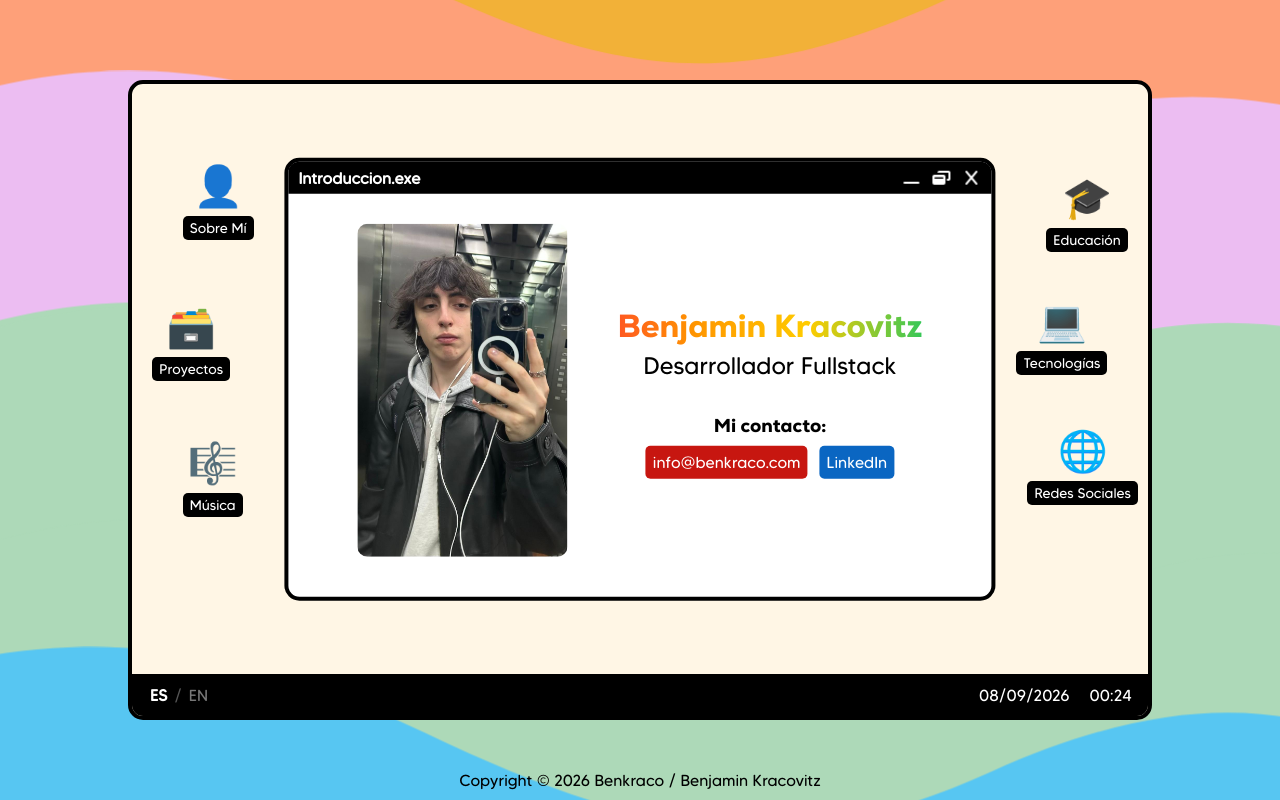
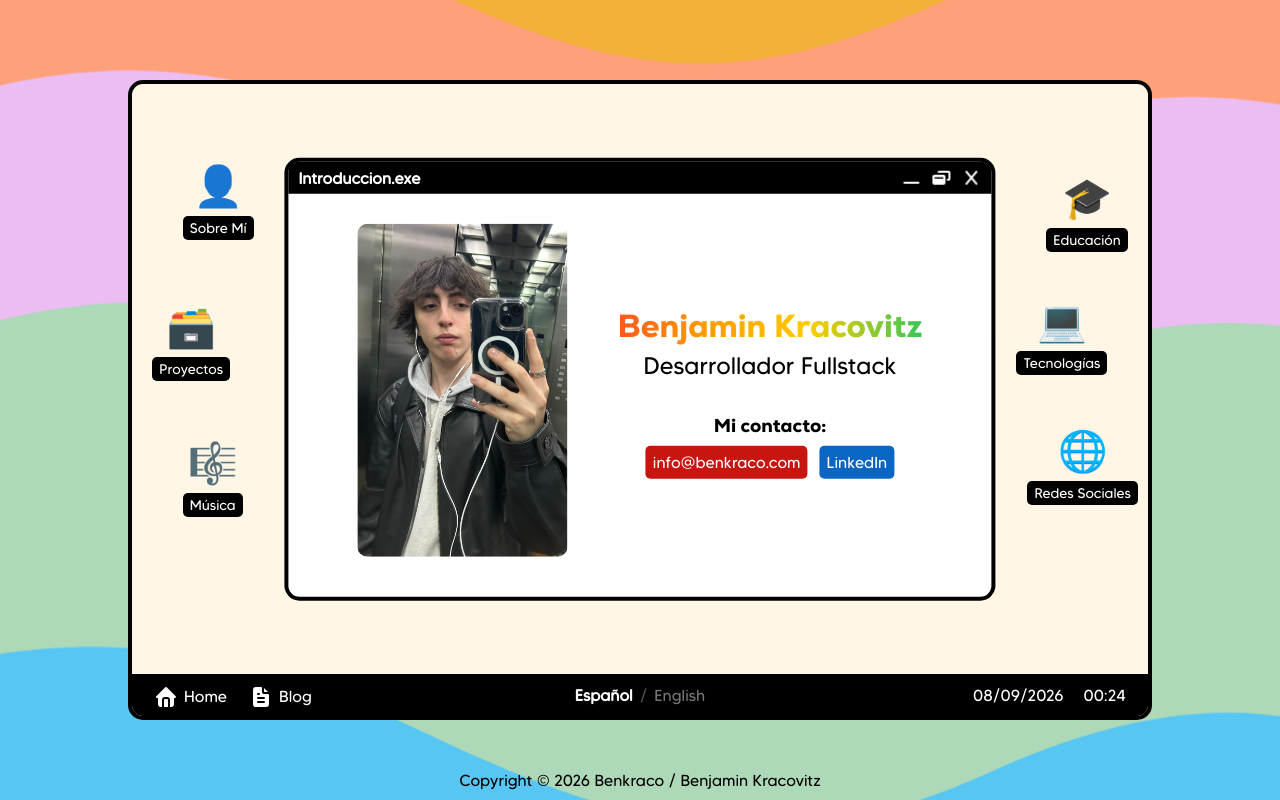
Before and after one commit to benkraco/portfolio, a React (Vite) app: page / in a window 1280 px wide. Built offline with nearby package versions, Linux system fonts and the light colour scheme.

Commit message:
Fix taskbar + copy email Intro

```diff
--- a/package.json
+++ b/package.json
@@ -10,6 +10,7 @@
     "preview": "vite preview"
   },
   "dependencies": {
+    "@tabler/icons-react": "^3.47.0",
     "i18next": "^26.4.2",
     "react": "^19.2.8",
     "react-dom": "^19.2.8",
--- a/src/App.jsx
+++ b/src/App.jsx
@@ -58,7 +58,7 @@ function App() {
         <AppWindow activeApp={activeApp} setActiveApp={setActiveApp} />
       </div>
 
-      <TaskBar />
+      <TaskBar setActiveApp={setActiveApp} />
     </div>
   );
 }
--- a/src/components/TaskBar.jsx
+++ b/src/components/TaskBar.jsx
@@ -1,10 +1,13 @@
 import useClock from "../hooks/useClock";
 import { useTranslation } from "react-i18next";
+import { IconHomeFilled, IconFileTextFilled } from "@tabler/icons-react";
 
-function TaskBar() {
+function TaskBar({ setActiveApp }) {
   const date = useClock();
   const { i18n } = useTranslation();
+
   let day = date.toLocaleDateString("en-GB");
+
   let time = date.toLocaleTimeString("en-US", {
     hour: "2-digit",
     minute: "2-digit",
@@ -17,6 +20,7 @@ function TaskBar() {
       month: "2-digit",
       year: "numeric",
     });
+
     time = date.toLocaleTimeString("en-US", {
       hour: "2-digit",
       minute: "2-digit",
@@ -28,15 +32,31 @@ function TaskBar() {
     i18n.changeLanguage(language);
   };
 
+  const handleHome = () => {
+    setActiveApp("intro");
+  };
+
   return (
     <nav className="taskbar">
       <div className="taskbar-left">
+        <button onClick={handleHome}>
+          <IconHomeFilled /> Home
+        </button>
+        <a
+          href="https://blog.benkraco.com"
+          target="_blank"
+          rel="noopener noreferrer"
+        >
+          <IconFileTextFilled /> Blog
+        </a>
+      </div>
+
       <div className="language-switcher">
         <button
           className={i18n.language === "es" ? "active" : ""}
           onClick={() => changeLanguage("es")}
         >
-            ES
+          Español
         </button>
 
         <span>/</span>
@@ -45,10 +65,10 @@ function TaskBar() {
           className={i18n.language === "en" ? "active" : ""}
           onClick={() => changeLanguage("en")}
         >
-            EN
+          English
         </button>
       </div>
-      </div>
+
       <div className="taskbar-right">
         <span className="taskbar-time">{day}</span>
         <span className="taskbar-time">{time}</span>
--- a/src/i18n/en.js
+++ b/src/i18n/en.js
@@ -17,7 +17,7 @@ const en = {
       title: "My projects",
     },
         education: {
-      highschool: "High School Diploma in Computer Science",
+      highschool: "High School (Computer Science)",
       elementaryschool: "Elementary School",
       kindergarten: "Kindergarten",
       cambridge: "December 2025"
--- a/src/pages/Intro.jsx
+++ b/src/pages/Intro.jsx
@@ -1,11 +1,9 @@
 import { useTranslation } from "react-i18next";
 import yo from "../assets/yo.jpeg";
-import { getAge } from "../hooks/useBirthday";
 import { useState } from "react";
 
 function Intro() {
   const { t } = useTranslation();
-  const age = getAge();
   const [copied, setCopied] = useState(false);
 
   const copyEmail = async () => {
--- a/src/style.css
+++ b/src/style.css
@@ -70,6 +70,7 @@ main {
 }
 
 .taskbar {
+  position: relative;
   flex-shrink: 0;
   width: 100%;
   height: 42px;
@@ -77,15 +78,46 @@ main {
   color: white;
   display: flex;
   align-items: center;
-  justify-content: space-between;
   padding: 0 16px;
   font-family: 'Tommy';
+}
+
+.taskbar-left {
+  display: flex;
+  align-items: center;
+  gap: 10px;
 }
 
 .taskbar-right {
   display: flex;
   align-items: center;
   gap: 20px;
+  margin-left: auto;
+  margin-right: 6px;
+}
+
+.taskbar-left button,
+.taskbar-left a {
+  border: none;
+  background: none;
+  color: #fff;
+  cursor: pointer;
+  margin-top: 3px;
+  display: flex;
+  justify-content: center;
+  align-items: center;
+  gap: 6px;
+  padding: 4px 6px;
+  font-family: inherit;
+  font-size: inherit;
+  text-decoration: none;
+  border-radius: 5px;
+  transition: background-color 0.075s ease;
+}
+
+.taskbar-left button:hover,
+.taskbar-left a:hover {
+  background-color: #333;
 }
 
 .taskbar-time {
@@ -93,8 +125,12 @@ main {
 }
 
 .language-switcher {
+  position: absolute;
+  left: 50%;
+  transform: translateX(-50%);
   display: flex;
   align-items: center;
+  justify-content: center;
   gap: 5px;
 }
 
@@ -135,12 +171,13 @@ main {
   border: none;
   background: none;
   font-family: 'Tommy';
+  border-radius: 10px;
   cursor: pointer;
+  transition: background-color 0.075s ease;
 }
 
 .desktop-app:hover {
   background-color: #d8d1c2;
-  border-radius: 10px;
 }
 
 .desktop-app-icon {
@@ -233,10 +270,11 @@ main {
   margin: 0;
   cursor: pointer;
   margin-top: 2px;
+  transition: background-color 0.075s ease;
 }
 
 .windowControls button:hover {
-  background-color: #3a3a3a;
+  background-color: #333;
   border-radius: 5px;
 }
 
@@ -287,8 +325,7 @@ main {
 .introTexts h1 {
   font-family: 'Nexa';
   position: relative;
-  background: linear-gradient(
-    90deg,
+  background: linear-gradient(90deg,
       #ff3b30,
       #ff9500,
       #ffcc00,
@@ -297,8 +334,7 @@ main {
       #007aff,
       #5856d6,
       #af52de,
-    #ff2d55
-  );
+      #ff2d55);
   background-size: 300% 100%;
   background-position: 0% 50%;
   color: transparent;
```
Also changed, not shown: 1 other file (tests, documents, lock files or other folders). Lines whose indentation alone changed are shown as unchanged.
